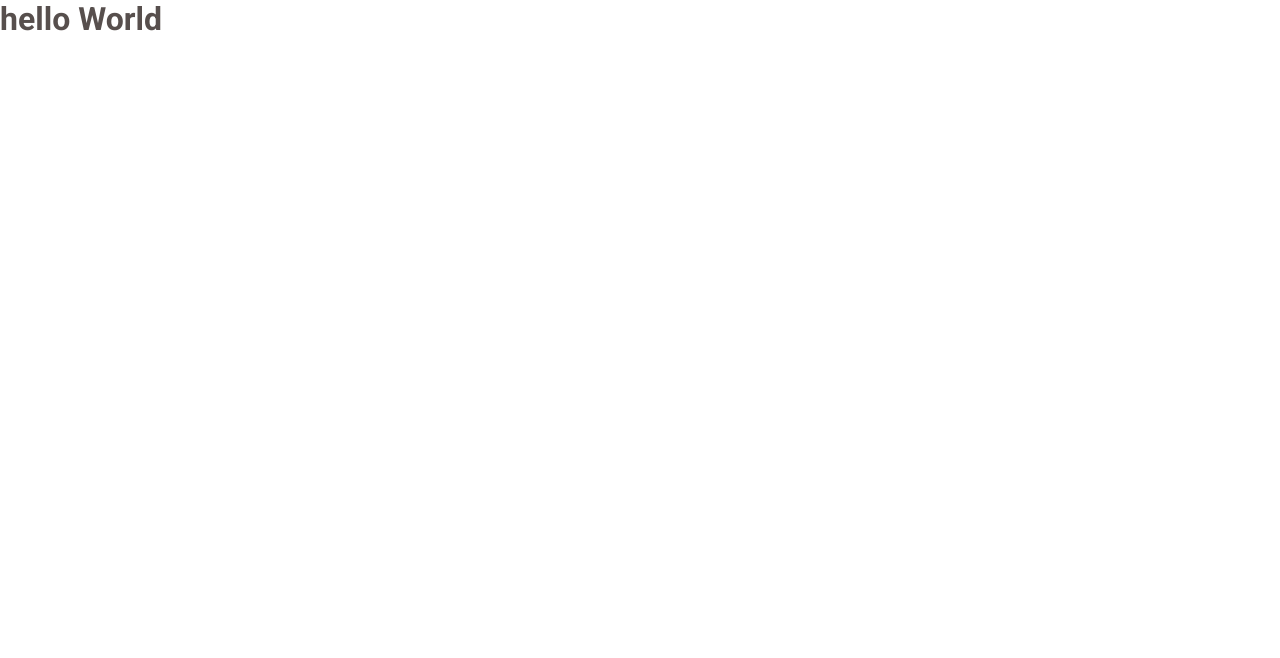
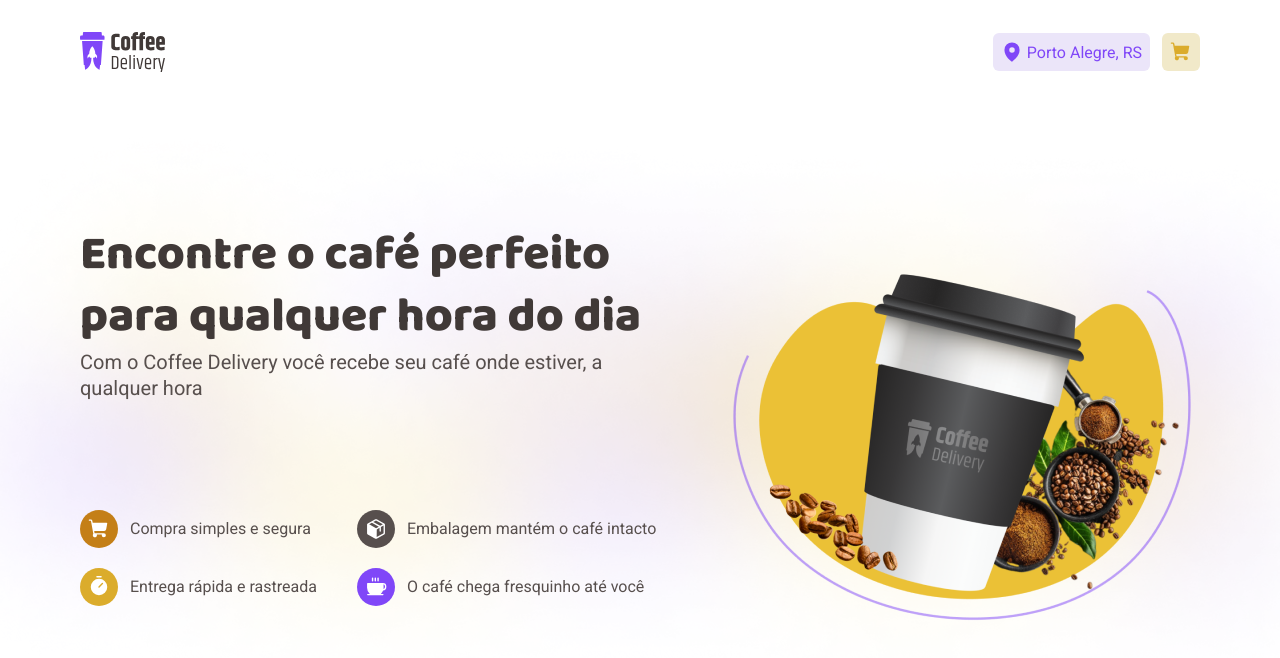
Before and after one commit to fcventura02/desafio-cafeteria, a React (Vite) app: page / in a window 1280 px wide. Shown: the top 658 px of the page. Built offline with nearby package versions, Linux system fonts and the light colour scheme.

Commit message:
Created intro

```diff
--- a/src/App.tsx
+++ b/src/App.tsx
@@ -1,5 +1,14 @@
+import { BrowserRouter } from 'react-router-dom'
+import { Rotas } from './rotas'
+import { Header } from './components/Header'
+
 function App() {
-  return <h1>hello World</h1>
+  return (
+    <BrowserRouter>
+      <Header />
+      <Rotas />
+    </BrowserRouter>
+  )
 }
 
 export default App
--- /dev/null
+++ b/src/pages/Home/index.tsx
@@ -0,0 +1,61 @@
+import { Coffee, Package, ShoppingCart, Timer } from 'phosphor-react'
+import banner from '../../assets/banner.png'
+import {
+  BannerContainer,
+  HomeContainer,
+  HomeStyle,
+  IconList,
+  ListContainer,
+  TitleContainer,
+} from './styled'
+
+export function Home() {
+  return (
+    <HomeStyle>
+      <HomeContainer>
+        <TitleContainer>
+          <h1>Encontre o café perfeito para qualquer hora do dia</h1>
+          <p>
+            Com o Coffee Delivery você recebe seu café onde estiver, a qualquer
+            hora
+          </p>
+        </TitleContainer>
+        <BannerContainer>
+          <img
+            width="476px"
+            src={banner}
+            alt="Ilustração de um copo de café, café em grãos e em pó"
+          />
+        </BannerContainer>
+        <ListContainer>
+          <ul>
+            <li>
+              <IconList customColor="yellowDark">
+                <ShoppingCart size={22} weight="fill" />
+              </IconList>
+              <span>Compra simples e segura</span>
+            </li>
+            <li>
+              <IconList customColor="gray-700">
+                <Package size={22} weight="fill" />
+              </IconList>
+              <span>Embalagem mantém o café intacto</span>
+            </li>
+            <li>
+              <IconList customColor="yellow">
+                <Timer size={22} weight="fill" />
+              </IconList>
+              <span>Entrega rápida e rastreada</span>
+            </li>
+            <li>
+              <IconList customColor="purple">
+                <Coffee size={22} weight="fill" />
+              </IconList>
+              <span>O café chega fresquinho até você</span>
+            </li>
+          </ul>
+        </ListContainer>
+      </HomeContainer>
+    </HomeStyle>
+  )
+}
--- /dev/null
+++ b/src/pages/Home/styled.ts
@@ -0,0 +1,121 @@
+import styled from 'styled-components'
+import background from '../../assets/Background.png'
+
+export const HomeStyle = styled.div`
+  padding: 28px 0;
+  background: url(${background});
+  background-repeat: no-repeat;
+  background-position: center;
+  background-size: cover;
+  @media (min-width: 1120px) {
+    padding: 98px 0;
+  }
+`
+
+export const HomeContainer = styled.div`
+  max-width: 1120px;
+  width: 92%;
+  margin-inline: auto;
+  display: grid;
+  justify-content: center;
+  align-items: center;
+  grid-template: 'title' 'banner' 'list';
+  grid-template-columns: auto;
+  @media (min-width: 1120px) {
+    grid-template: 'title banner' 'list banner';
+    grid-template-columns: minmax(auto, 588px) minmax(auto, 476px);
+    justify-content: space-between;
+  }
+`
+
+export const TitleContainer = styled.div`
+  max-width: 588px;
+  width: fit-content;
+  grid-area: title;
+
+  h1 {
+    color: ${(props) => props.theme['gray-800']};
+    font-family: 'Baloo 2', cursive;
+    font-weight: 800;
+    font-size: 2rem;
+    line-height: 2.9rem;
+  }
+  p {
+    font-size: 1rem;
+    line-height: 1.5rem;
+  }
+
+  @media (min-width: 500px) {
+    h1 {
+      font-size: 3rem;
+      line-height: 3.9rem;
+    }
+    p {
+      font-size: 1.25rem;
+      line-height: 1.625rem;
+    }
+  }
+`
+
+export const BannerContainer = styled.div`
+  grid-area: banner;
+  display: flex;
+  img {
+    max-width: 400px;
+    margin: 30px auto 0;
+    width: 100%;
+    @media (min-width: 615px) {
+      margin-top: 66px;
+      max-width: none;
+    }
+  }
+`
+
+export const ListContainer = styled.div`
+  width: fit-content;
+  grid-area: list;
+  margin-top: 30px;
+  ul {
+    display: grid;
+    grid-template-columns: auto;
+    row-gap: 20px;
+    column-gap: 40px;
+    list-style: none;
+  }
+  li {
+    display: flex;
+    align-items: center;
+    gap: 12px;
+    span {
+      font-size: 0.85rem;
+      line-height: 1.25rem;
+    }
+    @media (min-width: 500px) {
+      span {
+        font-size: 1rem;
+        line-height: 1.5rem;
+      }
+    }
+  }
+  @media (min-width: 615px) {
+    max-width: 588px;
+    margin-top: 66px;
+    ul {
+      grid-template-columns: auto 1fr;
+    }
+  }
+`
+
+interface StatusProps {
+  customColor: 'yellow' | 'yellowDark' | 'purple' | 'gray-700'
+}
+
+export const IconList = styled.div<StatusProps>`
+  display: flex;
+  align-items: center;
+  justify-content: center;
+  padding: 8px;
+  border-radius: 100%;
+  color: ${(props) => props.theme.white};
+  background: ${(props) => props.theme[props.customColor]};
+`
--- a/src/rotas.tsx
+++ b/src/rotas.tsx
@@ -1,5 +1,5 @@
 import { Routes, Route } from 'react-router-dom'
-import { Home } from './pages/home'
+import { Home } from './pages/Home'
 
 export function Rotas() {
   return (
```
Also changed, not shown: src/assets/Background.png (added), src/assets/banner.png (added).
